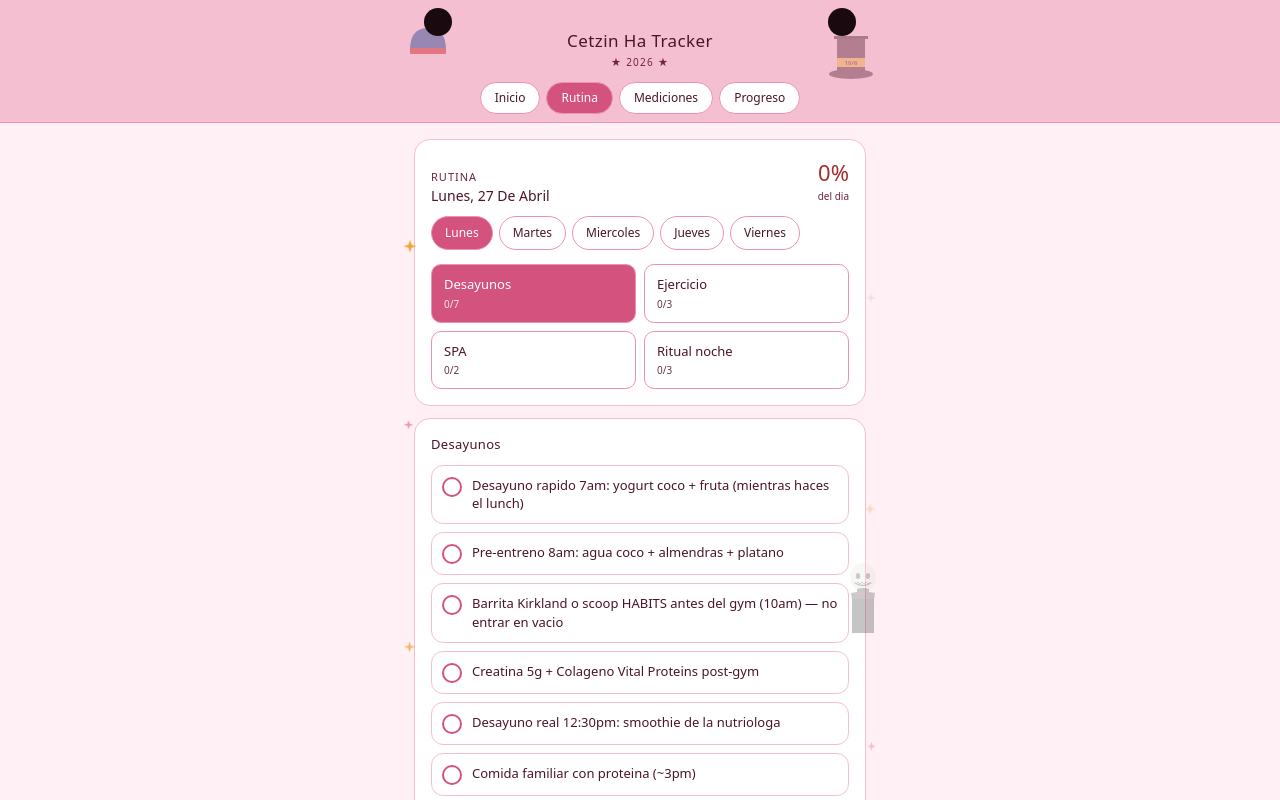
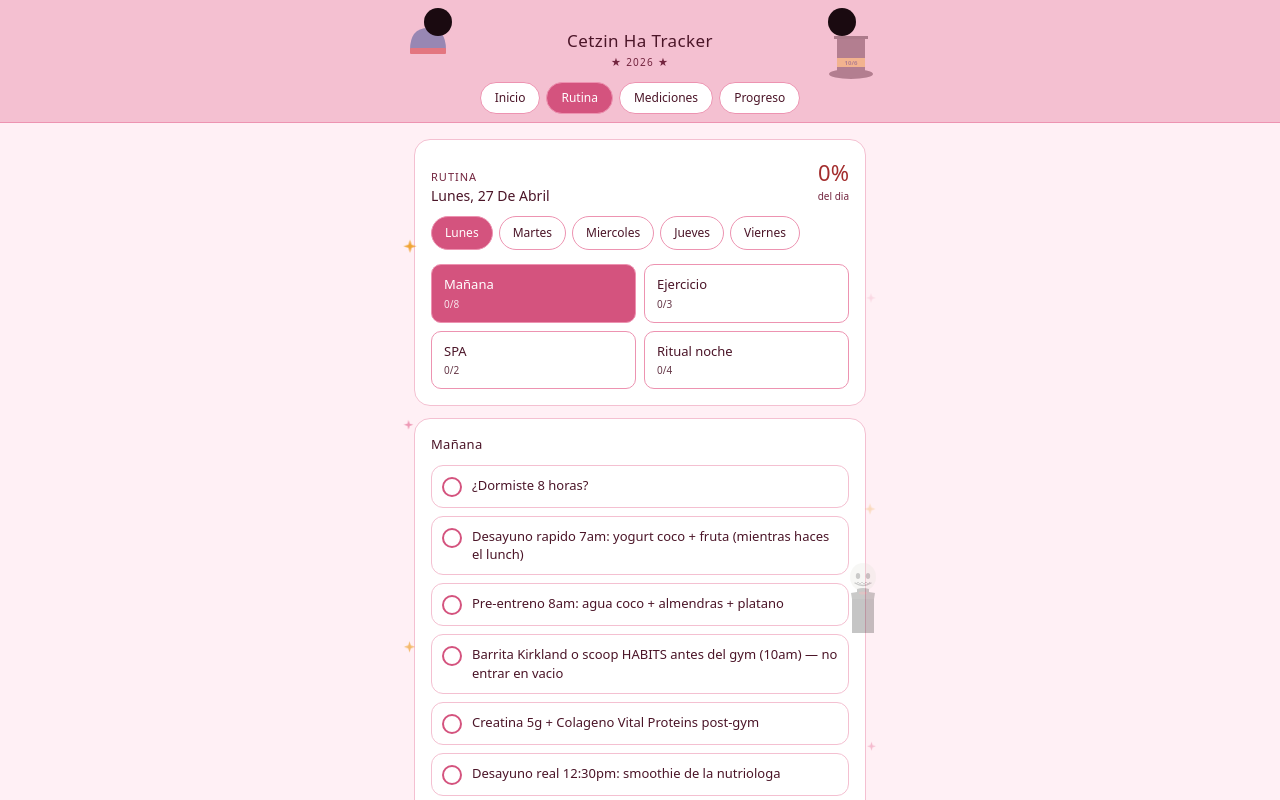
Before and after one commit to ingernestogd-sketch/cetzin-tracker, a React (Vite) app: page / in a window 1280 px wide. Both pictures are taken after a click on the button "Rutina". Shown: the top 800 px of the page. Built offline with nearby package versions, Linux system fonts and the light colour scheme; no server answers; the database is empty.

Commit message:
feat: renombrar Desayunos a Manana, agregar item de sueno y horario de dormir

```diff
--- a/src/components/TabRutina.tsx
+++ b/src/components/TabRutina.tsx
@@ -28,7 +28,7 @@ export default function TabRutina({
   const isWeekday = tw >= 1 && tw <= 5;
   const fallback = initialDayIdx ?? (isWeekday ? tw - 1 : 0);
   const [dayIdx, setDayIdx] = useState<number>(fallback);
-  const [section, setSection] = useState<SectionKey>('des');
+  const [section, setSection] = useState<SectionKey>('man');
   const { map, toggle } = useDailyChecks();
 
   const monday = mondayOf(t);
--- a/src/data/plan.ts
+++ b/src/data/plan.ts
@@ -19,16 +19,17 @@ export const DAYS = [
   { idx: 4, key: 'vie', short: 'Vi', long: 'Viernes' },
 ];
 
-export type SectionKey = 'des' | 'eje' | 'spa' | 'noc';
+export type SectionKey = 'man' | 'eje' | 'spa' | 'noc';
 
 export const SECTIONS: { key: SectionKey; label: string }[] = [
-  { key: 'des', label: 'Desayunos' },
+  { key: 'man', label: 'Mañana' },
   { key: 'eje', label: 'Ejercicio' },
   { key: 'spa', label: 'SPA' },
   { key: 'noc', label: 'Ritual noche' },
 ];
 
-const DESAYUNOS_LARGO = [
+const MANANA_LARGO = [
+  '¿Dormiste 8 horas?',
   'Desayuno rapido 7am: yogurt coco + fruta (mientras haces el lunch)',
   'Pre-entreno 8am: agua coco + almendras + platano',
   'Barrita Kirkland o scoop HABITS antes del gym (10am) — no entrar en vacio',
@@ -38,7 +39,8 @@ const DESAYUNOS_LARGO = [
   'Cena: proteina + verdura o batido HABITS',
 ];
 
-const DESAYUNOS_MIE = [
+const MANANA_MIE = [
+  '¿Dormiste 8 horas?',
   'Desayuno rapido 7am: yogurt coco + fruta',
   'Pre-baile 8am: agua coco + almendras + platano',
   'Post-baile 11am: scoop HABITS + fruta',
@@ -50,12 +52,14 @@ const RITUAL_NORMAL = [
   'Aplicar Somatoline o Clarins Body Fit con masaje ascendente en piernas y gluteo (2 min)',
   'Piernas en la pared — legs up the wall (2 min)',
   'Foam roller zona banana roll (1 min)',
+  'Acostarse antes de las 10pm',
 ];
 
 const RITUAL_MARTES = [
   'Aplicar Clarins Body Fit solamente — NO Somatoline dia de shockwave (2 min)',
   'Piernas en la pared (2 min)',
   'Foam roller zona banana roll (1 min)',
+  'Acostarse antes de las 10pm',
 ];
 
 export type DayPlan = Record<SectionKey, string[]>;
@@ -63,7 +67,7 @@ export type DayPlan = Record<SectionKey, string[]>;
 export const DAY_PLANS: DayPlan[] = [
   // Lunes
   {
-    des: DESAYUNOS_LARGO,
+    man: MANANA_LARGO,
     eje: [
       'Baile 8:30–9:30am (1 hora de clase)',
       'Gym 10:00–12:00am con entrenadora — gluteo y pierna pesado',
@@ -74,7 +78,7 @@ export const DAY_PLANS: DayPlan[] = [
   },
   // Martes
   {
-    des: DESAYUNOS_LARGO,
+    man: MANANA_LARGO,
     eje: [
       'Gym 9:30–11:40am con entrenadora — femoral y anticelulitico',
       'Uso de medias de compresion',
@@ -84,7 +88,7 @@ export const DAY_PLANS: DayPlan[] = [
   },
   // Miercoles
   {
-    des: DESAYUNOS_MIE,
+    man: MANANA_MIE,
     eje: [
       'Baile 8:30–9:30am: primera clase (1h)',
       'Baile 9:30–11:00am: segunda clase (1.5h) — 2.5 horas total',
@@ -95,7 +99,7 @@ export const DAY_PLANS: DayPlan[] = [
   },
   // Jueves
   {
-    des: DESAYUNOS_LARGO,
+    man: MANANA_LARGO,
     eje: [
       'Gym 9:30–11:40am con entrenadora — gluteo medio y brazos',
       'Uso de medias de compresion',
@@ -105,7 +109,7 @@ export const DAY_PLANS: DayPlan[] = [
   },
   // Viernes
   {
-    des: DESAYUNOS_LARGO,
+    man: MANANA_LARGO,
     eje: [
       'Gym 9:30–11:40am con entrenadora — gluteo pesado y femoral (si puede)',
       'Uso de medias de compresion',
@@ -117,7 +121,7 @@ export const DAY_PLANS: DayPlan[] = [
 
 export const totalItemsForDay = (dayIdx: number): number => {
   const p = DAY_PLANS[dayIdx];
-  return p.des.length + p.eje.length + p.spa.length + p.noc.length;
+  return p.man.length + p.eje.length + p.spa.length + p.noc.length;
 };
 
 export const MEASUREMENT_FIELDS: {
--- a/src/lib/supabase.ts
+++ b/src/lib/supabase.ts
@@ -45,7 +45,7 @@ export const supabase = client;
 export type DailyCheck = {
   id?: string;
   check_date: string;
-  section: 'des' | 'eje' | 'spa' | 'noc';
+  section: 'man' | 'eje' | 'spa' | 'noc';
   item_index: number;
   checked: boolean;
   updated_at?: string;
```
